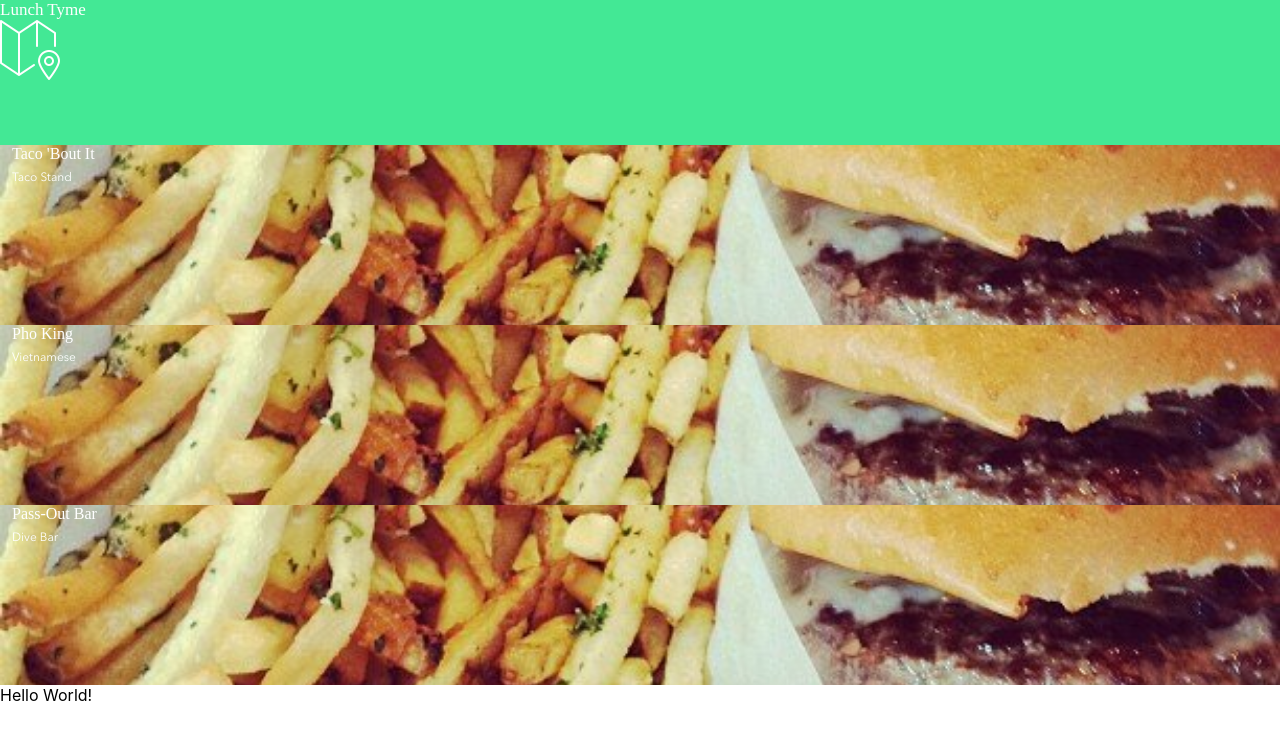
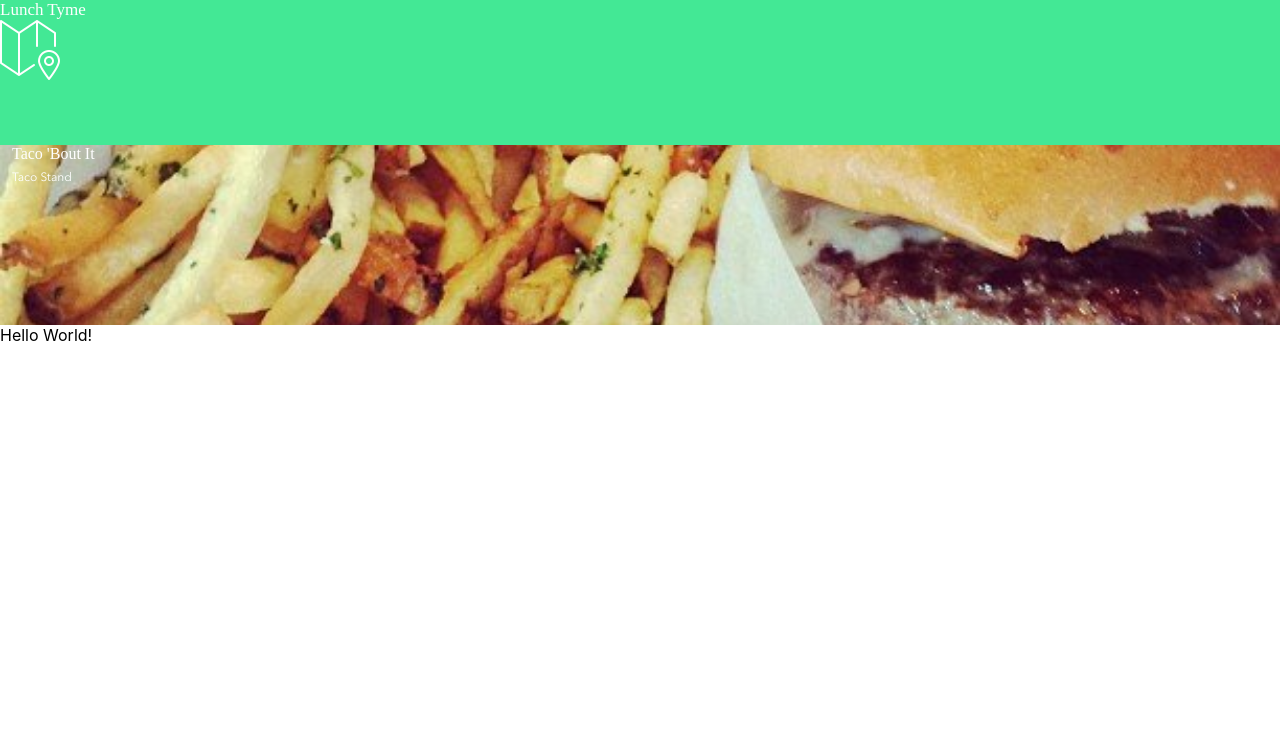
Before and after one commit to theredwillow/br-assessment, a React (Create React App) app: page / in a window 1280 px wide. Shown: the top 740 px of the page. Built offline with nearby package versions, Linux system fonts and the light colour scheme; a web font is replaced by a local one.

Commit message:
Created List's detail/list view ternary

```diff
--- a/src/App/App.js
+++ b/src/App/App.js
@@ -23,7 +23,7 @@ const App = () => {
 
   return (<div className="App">
     <Header />
-    <List restaurants={exampleArray} />
+    <List active="0" restaurants={exampleArray} />
     Hello World!
   </div>);
 };
--- a/src/App/List/List.js
+++ b/src/App/List/List.js
@@ -2,18 +2,32 @@ import React from 'react';
 
 import ListTile from './ListTile/ListTile';
 
-const List = (props) => {
 
-    let createList = (restaurants) => {
+class List extends React.Component {
+
+    detailView = () => {
+        let activeIndex = this.props.active;
+        let restaurant = this.props.restaurants[activeIndex];
+        return (<ListTile name={restaurant.name} category={restaurant.category} />);
+    }
+
+    listView = () => {
+        let restaurants = this.props.restaurants;
         let newList = [];
         for (let i = 0; i < restaurants.length; i++) {
             newList.push(<ListTile name={restaurants[i].name} category={restaurants[i].category} />);
         }
-        return newList;
-    };
+        return (<div className="list">{newList}</div>);
+    }
 
-    return (<div className="list"> {createList(props.restaurants)} </div>);
+    constructor(props) {
+      super(props);
+    }
 
-};
+    render() {
+        return (this.props.active) ? this.detailView() : this.listView();
+    }
+
+  };
 
 export default List;
```
